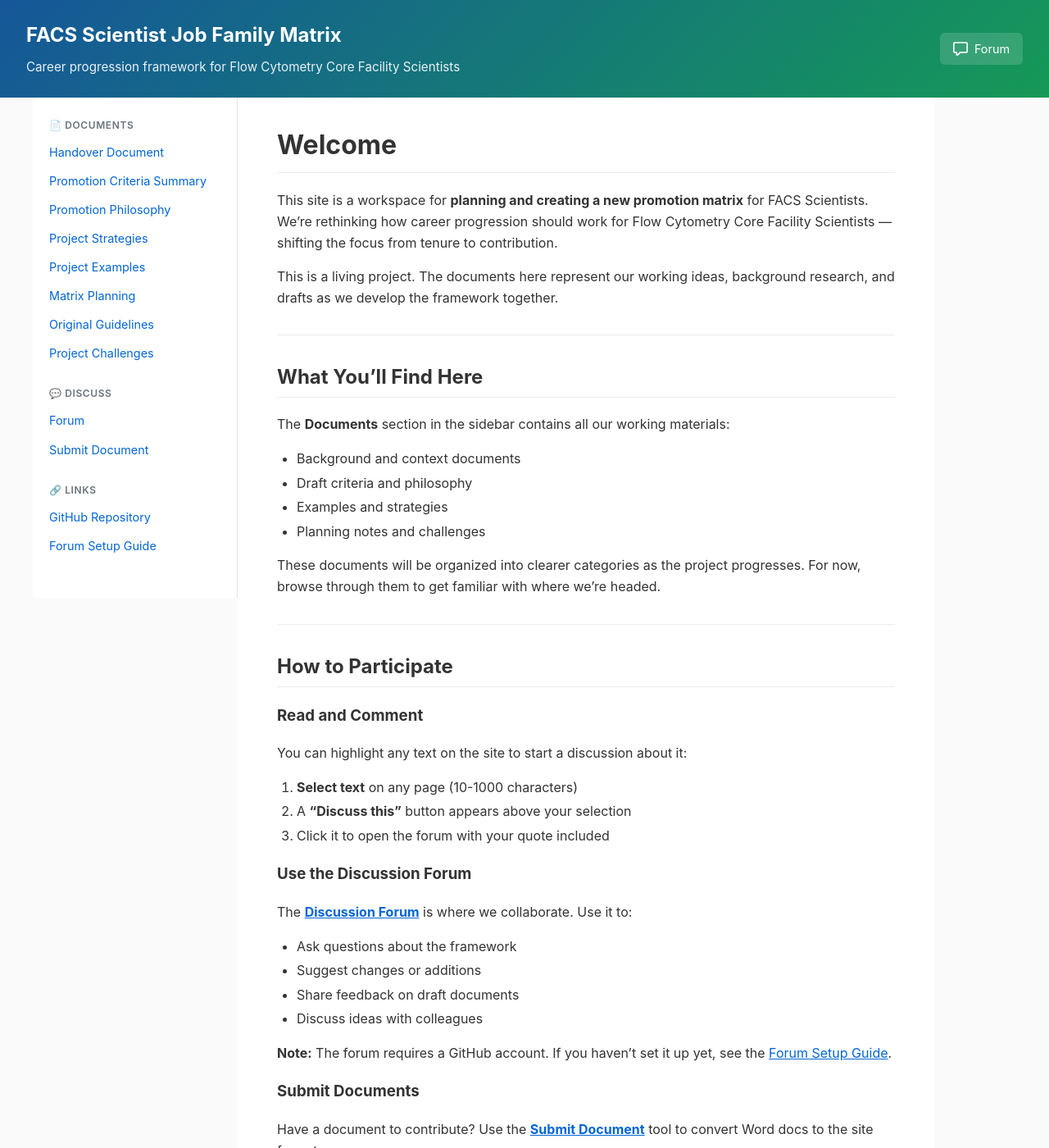
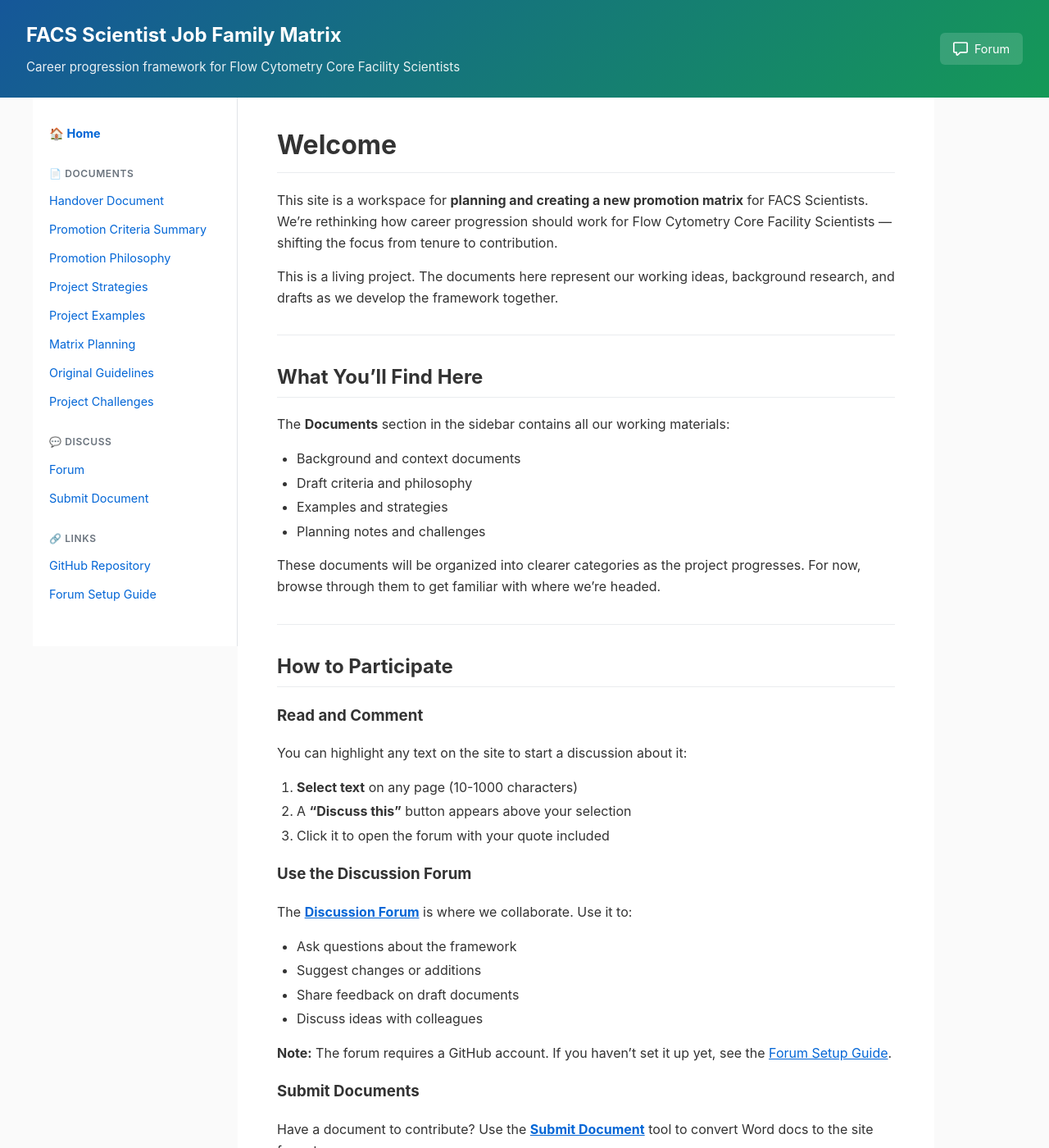
Before and after one commit to pawj-gne/facs-scientist-job-family-matrix, a Jekyll site: the page built from index.md, in a window 1280 px wide and 1400 px high. Shown: the whole window at 82% size. Built offline with Jekyll 4.4.1, drawn with Linux system fonts in a browser that asks for light colours.

Commit message:
Add home links to header title and sidebar

```diff
--- a/_includes/sidebar.html
+++ b/_includes/sidebar.html
@@ -1,4 +1,10 @@
 <nav class="sidebar">
+  <div class="sidebar-section">
+    <ul>
+      <li><a href="{{ '/' | relative_url }}"><strong>🏠 Home</strong></a></li>
+    </ul>
+  </div>
+
   <div class="sidebar-section">
     <h3>📄 Documents</h3>
     <ul>
--- a/_layouts/default.html
+++ b/_layouts/default.html
@@ -413,6 +413,12 @@
 
     .header-content {
       flex: 1;
+      text-decoration: none;
+      color: white;
+    }
+
+    .header-content:hover {
+      opacity: 0.9;
     }
 
     .header-forum-link {
@@ -663,10 +669,10 @@
 </head>
 <body>
   <header class="header">
-    <div class="header-content">
+    <a href="{{ '/' | relative_url }}" class="header-content">
       <h1>{{ site.title }}</h1>
       <p>{{ site.description }}</p>
-    </div>
+    </a>
     <a href="{{ '/forum' | relative_url }}" class="header-forum-link" id="header-forum-link">
       <svg viewBox="0 0 16 16"><path d="M1.5 2.75a.25.25 0 01.25-.25h12.5a.25.25 0 01.25.25v8.5a.25.25 0 01-.25.25h-6.5a.75.75 0 00-.53.22L4.5 14.44v-2.19a.75.75 0 00-.75-.75h-2a.25.25 0 01-.25-.25v-8.5zM1.75 1A1.75 1.75 0 000 2.75v8.5C0 12.216.784 13 1.75 13H3v1.543a1.457 1.457 0 002.487 1.03L8.061 13h6.189A1.75 1.75 0 0016 11.25v-8.5A1.75 1.75 0 0014.25 1H1.75z"/></svg>
       Forum
```
